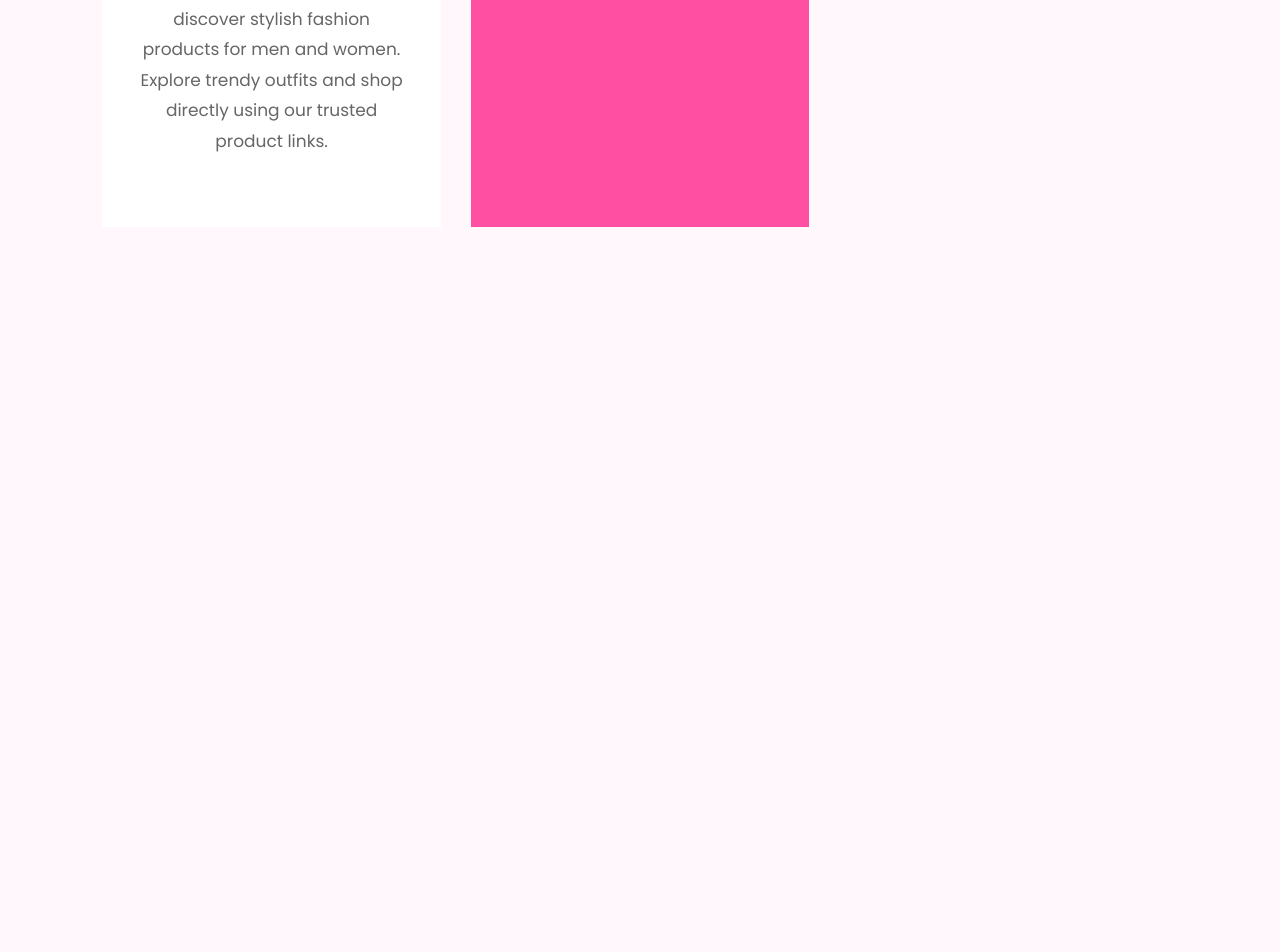
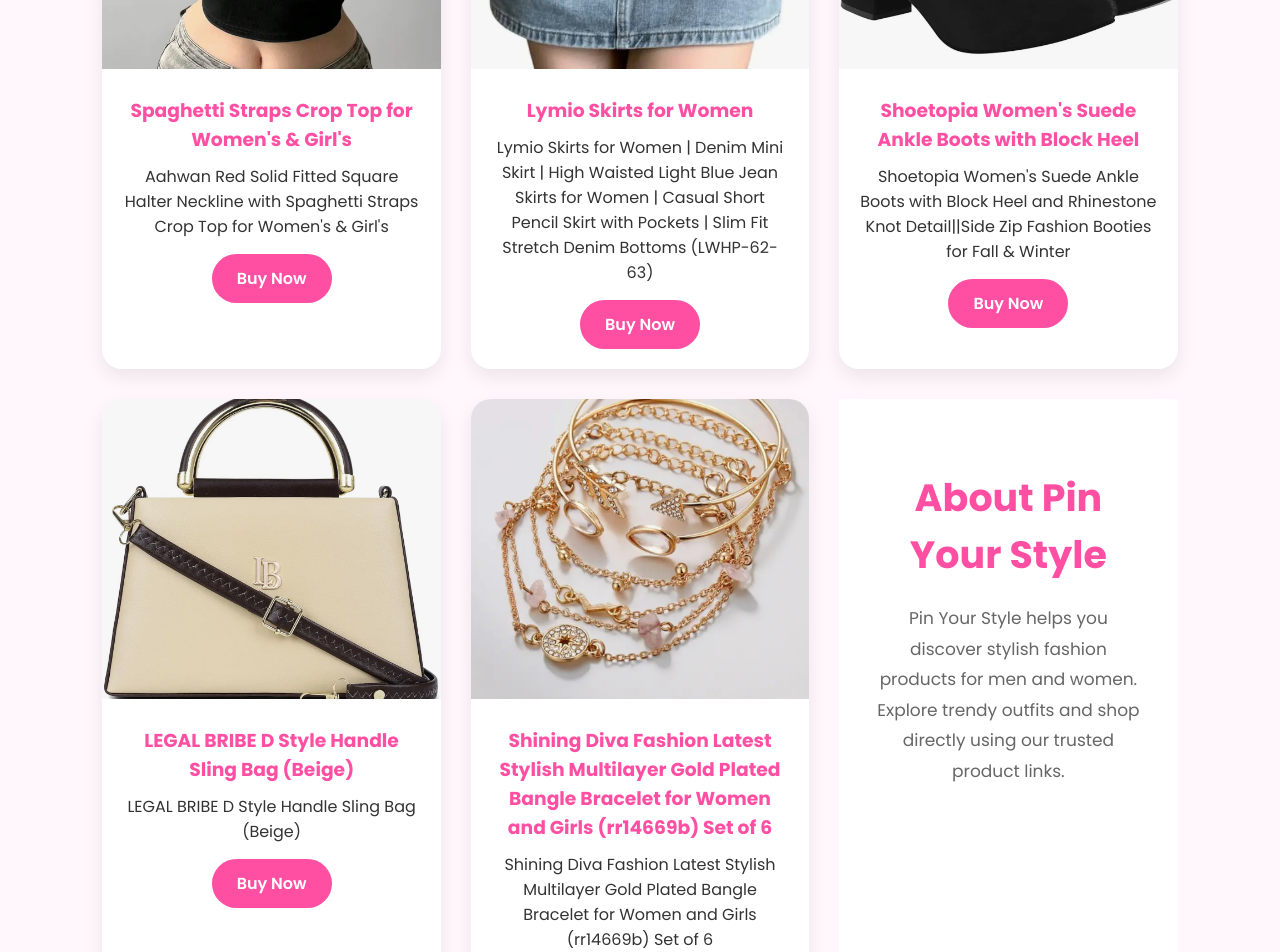
Before and after one commit to rajeev22vishwakrma-lgtm/html.new, a plain HTML site: page index.html in a window 1280 px wide. Shown: the part 3840-4792 px from the top of the page. Before the commit the page ends 4137 px from the top, so only its background shows below. Drawn offline with Linux system fonts and the light colour scheme.

Commit message:
new collection of products added to the website

```diff
--- a/index.html
+++ b/index.html
@@ -466,7 +466,7 @@
 
         <p>Shoetopia Women Pump Heels</p>
 
-        <a href="-https://link.amazon/B09HpFsdf" target="_blank" class="buy-btn">
+        <a href="https://link.amazon/B09HpFsdf " target="_blank" class="buy-btn">
             Buy Now
         </a>
 
@@ -482,7 +482,7 @@
 
         <p>KOTTY Women's Bootcut Flare Jeans with Slim Fit Thigh and Wide Hem Design</p>
 
-        <a href="-https://link.amazon/B049lpA73" target="_blank" class="buy-btn">
+        <a href="https://link.amazon/B049lpA73" target="_blank" class="buy-btn">
             Buy Now
         </a>
 
@@ -513,7 +513,87 @@
 
         <p>Womens Shoulder & Sling Bag with Zipper Closure, Detachable Long Strap, Spacious Single Compartment Handbag for Daily & Office Use | Trendy Design</p>
 
-        <a href="-https://link.amazon/B08ZwGVwb" target="_blank" class="buy-btn">
+        <a href="https://link.amazon/B08ZwGVwb" target="_blank" class="buy-btn">
+            Buy Now
+        </a>
+
+    </div>
+    </div></div><!--Spaghetti Straps Crop Top for Women's & Girl's -->
+ <div class="card">
+
+    <img src="top 7th.jpg">
+
+    <div class="card-content">
+
+        <h3>Spaghetti Straps Crop Top for Women's & Girl's</h3>
+
+        <p>Aahwan Red Solid Fitted Square Halter Neckline with Spaghetti Straps Crop Top for Women's & Girl's</p>
+
+        <a href="https://link.amazon/B06k67CDd" target="_blank" class="buy-btn">
+            Buy Now
+        </a>
+
+    </div>
+    </div></div><!--Lymio Skirts for Women -->
+ <div class="card">
+
+    <img src="1000051778.jpg">
+
+    <div class="card-content">
+
+        <h3>Lymio Skirts for Women  </h3>
+
+        <p>Lymio Skirts for Women | Denim Mini Skirt | High Waisted Light Blue Jean Skirts for Women | Casual Short Pencil Skirt with Pockets | Slim Fit Stretch Denim Bottoms (LWHP-62-63)</p>
+
+        <a href="https://link.amazon/B093J7hpZ" target="_blank" class="buy-btn">
+            Buy Now
+        </a>
+
+    </div>
+</div></div><!--Shoetopia Women's Suede Ankle Boots with Block Heel -->
+ <div class="card">
+
+    <img src="show 7th.jpg">
+
+    <div class="card-content">
+
+        <h3>Shoetopia Women's Suede Ankle Boots with Block Heel</h3>
+
+        <p>Shoetopia Women's Suede Ankle Boots with Block Heel and Rhinestone Knot Detail||Side Zip Fashion Booties for Fall & Winter</p>
+
+        <a href="https://link.amazon/B0b5jfQv3" target="_blank" class="buy-btn">
+            Buy Now
+        </a>
+
+    </div>
+    </div></div><!--LEGAL  BRIBE D Style Handle Sling Bag (Beige) -->
+ <div class="card">
+
+    <img src="7th bag.jpg">
+
+    <div class="card-content">
+
+        <h3>LEGAL BRIBE D Style Handle Sling Bag (Beige) </h3>
+
+        <p>LEGAL BRIBE D Style Handle Sling Bag (Beige) </p>
+
+        <a href="https://www.amazon.in/dp/B0F2417FLV/ref=cm_sw_r_as_gl_apa_gl_i_P0V5P3V38VM5MPGZCPBT?linkCode=ml1&tag=pinyourstyle2-21&linkId=e7bd73b42873fe995db4f175e36887c8" target="_blank" class="buy-btn">
+            Buy Now
+        </a>
+
+    </div>
+    </div></div><!--Shining Diva Fashion Latest Stylish Multilayer Gold Plated Bangle Bracelet for Women and Girls (rr14669b) Set of 6 -->
+ <div class="card">
+
+    <img src="7th bangal.jpg">
+
+    <div class="card-content">
+
+        <h3>Shining Diva Fashion Latest Stylish Multilayer Gold Plated Bangle Bracelet for Women and Girls (rr14669b) Set of 6</h3>
+
+        <p>Shining Diva Fashion Latest Stylish Multilayer Gold Plated Bangle Bracelet for Women and Girls (rr14669b) Set of 6</p>
+
+        <a href="https://link.amazon/B09mOkMWS" target="_blank" class="buy-btn">
             Buy Now
         </a>
 
```
Also changed, not shown: 1000051778.jpg (added), 7th bag.jpg (added), 7th bangal.jpg (added), show 7th.jpg (added), top 7th.jpg (added).
